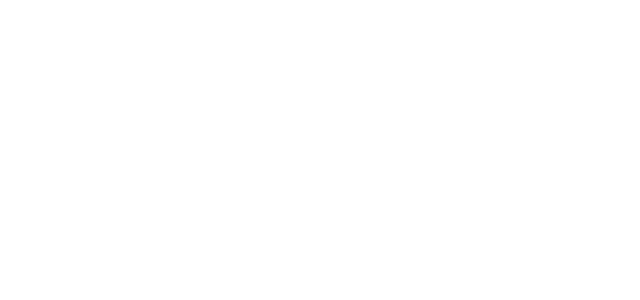
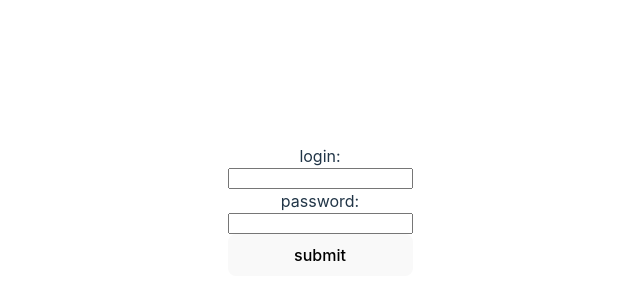
Before and after one commit to DavePlayer/hackaton-2022-by-mocarne-parufki, a React (Vite) app in the folder front-end/: page / in a window 1280 px wide. Shown: the part 190-490 px from the top of the page, without its empty margins (320-960 px from the left). Built offline with nearby package versions, Linux system fonts and the light colour scheme.

Commit message:
Zustand state management

```diff
--- a/front-end/package.json
+++ b/front-end/package.json
@@ -11,7 +11,8 @@
   "dependencies": {
     "react": "^18.2.0",
     "react-dom": "^18.2.0",
-    "react-router-dom": "^6.4.4"
+    "react-router-dom": "^6.4.4",
+    "zustand": "^4.1.4"
   },
   "devDependencies": {
     "@types/react": "^18.0.24",
--- a/front-end/src/App.tsx
+++ b/front-end/src/App.tsx
@@ -2,8 +2,7 @@
 import reactLogo from './assets/react.svg'
 import './App.css'
 import { BrowserRouter, Routes, Route } from "react-router-dom";
-import AuthProvider from './calendar/AuthProvider'
-//authentication provider
+import AuthProvider from './Calendar/AuthProvider'
 
 function App() {
   const [count, setCount] = useState(0)
@@ -11,12 +10,7 @@
   return (
     <div className="App">
       <AuthProvider>
-        <BrowserRouter>
-          <Routes>
-            <Route path="/" element={<div />}>
-            </Route>
-          </Routes>
-        </BrowserRouter>
+        <div>cos</div>
       </AuthProvider>
     </div>
   )
--- a/front-end/src/Calendar/AuthProvider.tsx
+++ b/front-end/src/Calendar/AuthProvider.tsx
@@ -5,11 +5,9 @@
 }
 
 const AuthProvider: React.FC<AuthProviderInterface> = ({children}: {children: JSX.Element}) => {
-    const auth = true;
+    const auth = false;
     if (!auth) {
-        return (
-            <LoginPage />
-        )
+        return <LoginPage />
     }
     return (
         <>
--- a/front-end/src/Pages/Login.tsx
+++ b/front-end/src/Pages/Login.tsx
@@ -1,4 +1,25 @@
-const LoginPage = () => {
-    return <div>jdjd</div>
+import { useRef } from "react"
+const LoginPage: React.FC<{}> = () => {
+    const inputFormRef = useRef<HTMLInputElement>(null)
+    const passwdFormRef = useRef<HTMLInputElement>(null)
+    const sendAuthRequest = () => {
+        if(inputFormRef.current && passwdFormRef.current) {
+            const data = {login: inputFormRef.current.value, password: passwdFormRef.current.value}
+            console.log(data)
+            const response = "JDJDJD"
+        }
+    }
+    return (
+        <div style={{
+            display: "flex",
+            flexDirection: "column"
+        }}>
+            login:
+            <input ref={inputFormRef}></input>
+            password:
+            <input ref={passwdFormRef}></input>
+            <button onClick={sendAuthRequest}>submit</button>
+        </div>
+    )
 }
 export default LoginPage
```
Also changed, not shown: 1 other file (tests, documents, lock files or other folders).
